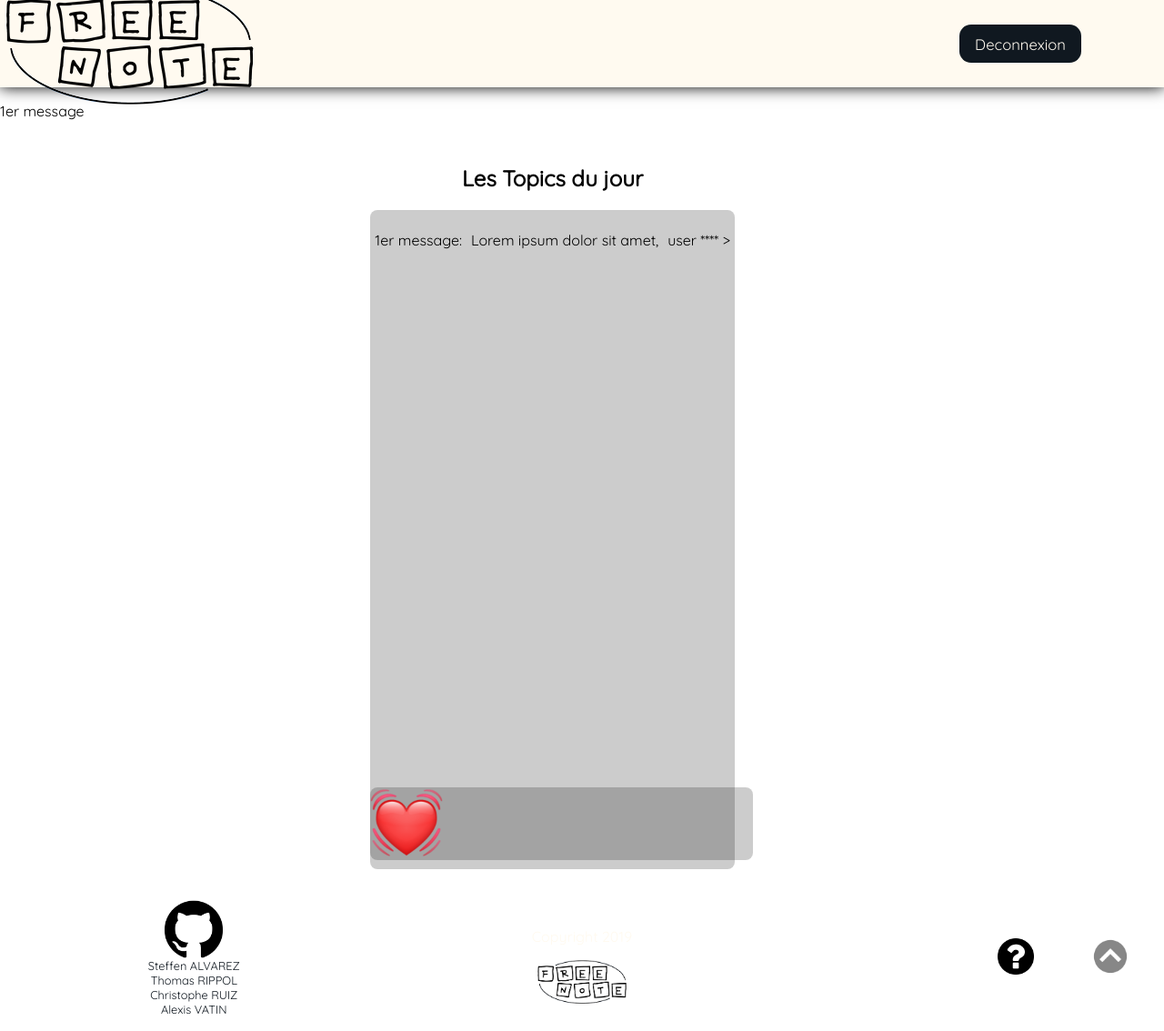
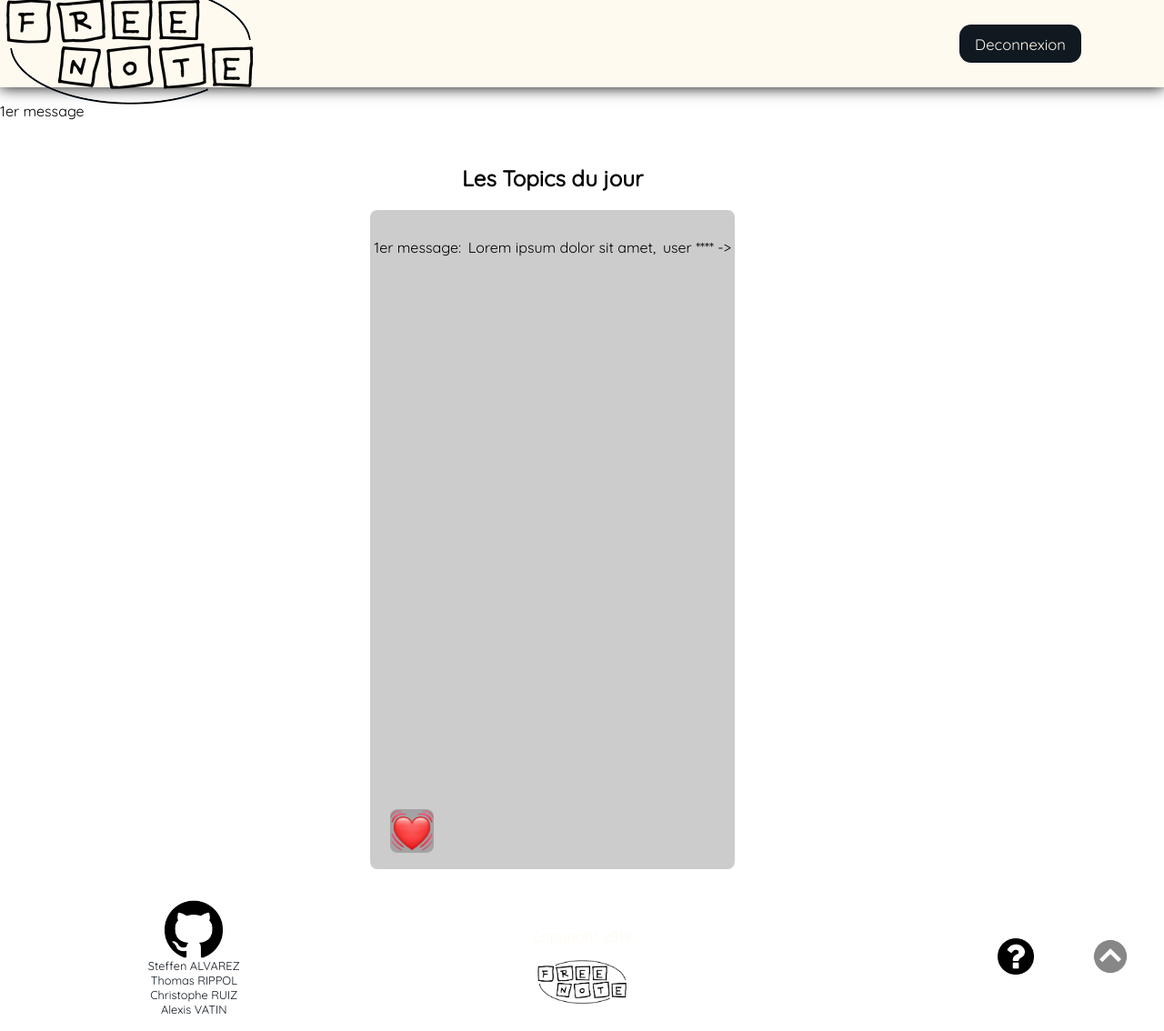
Before and after one commit to christophe-ruiz/IUT-M3104-PROJET, a PHP site: page /php/assistance.php in a window 1280 px wide. Shown: the whole page at 91% size. Run offline with PHP 8.4, Linux system fonts and the light colour scheme.

Commit message:
assistance

```diff
--- a/php_func/utils.pages2.php
+++ b/php_func/utils.pages2.php
@@ -32,8 +32,8 @@ function mainView() {
         <article class="topic2">
             <span> 1er message: </span>
             <p> Lorem ipsum dolor sit amet,</p>
-            <p> user **** > </p>
-            <img src="../web/img/heart.png" alt="Aime" class="heart"
+            <p> user **** -> </p>
+            <img src="../web/img/heart.png" alt="Aime" class="heart">
             <div class="espace"> </div>
         </article></nav>
 EOT;
--- a/web/css/style.css
+++ b/web/css/style.css
@@ -240,8 +240,8 @@ form>imput{
 }
 
 .heart {
-    height: 10vh;
-    width: 10vh;
+    height: 6vh;
+    width: 6vh;
     border-radius: 1vh;
     background: rgba(0, 0, 0, 0.2);
     margin-bottom: 0.75%;
@@ -249,7 +249,7 @@ form>imput{
     display: flex;
     justify-content: space-around;
     align-items: center;
-    padding-right: 85%;
+
 }
 
 .espace{
```
